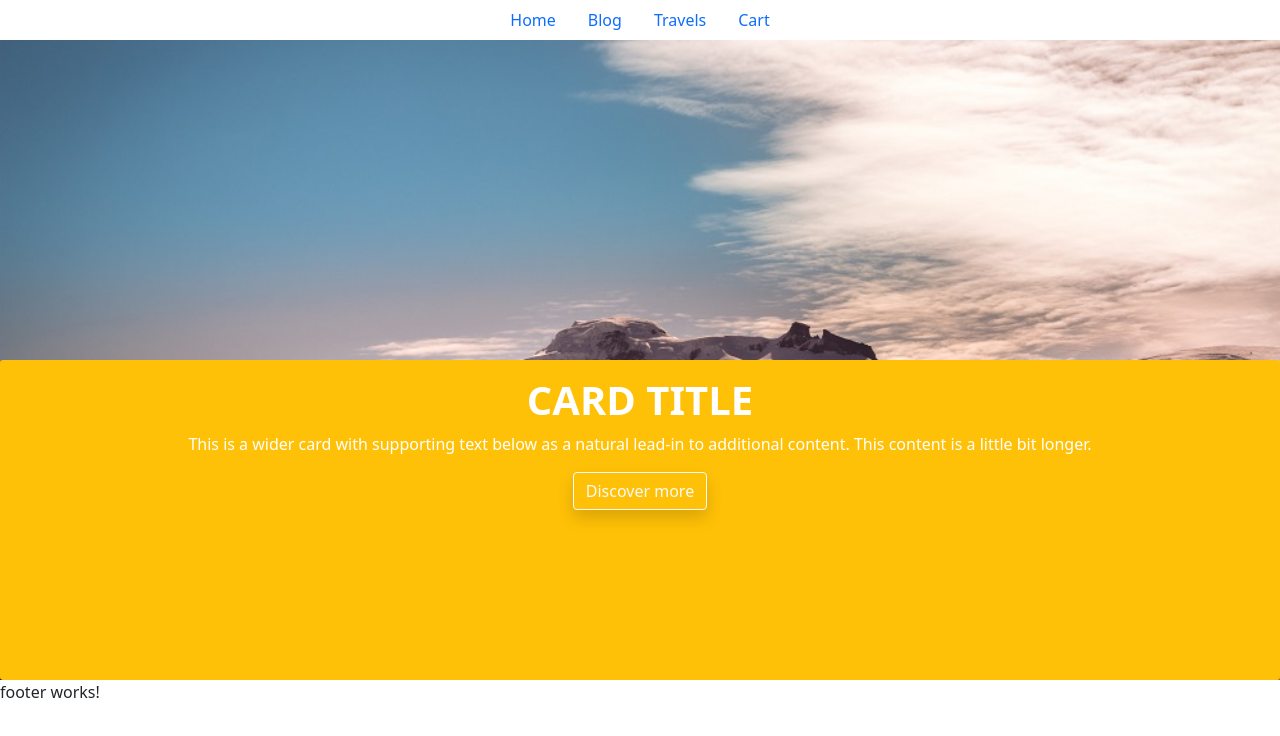
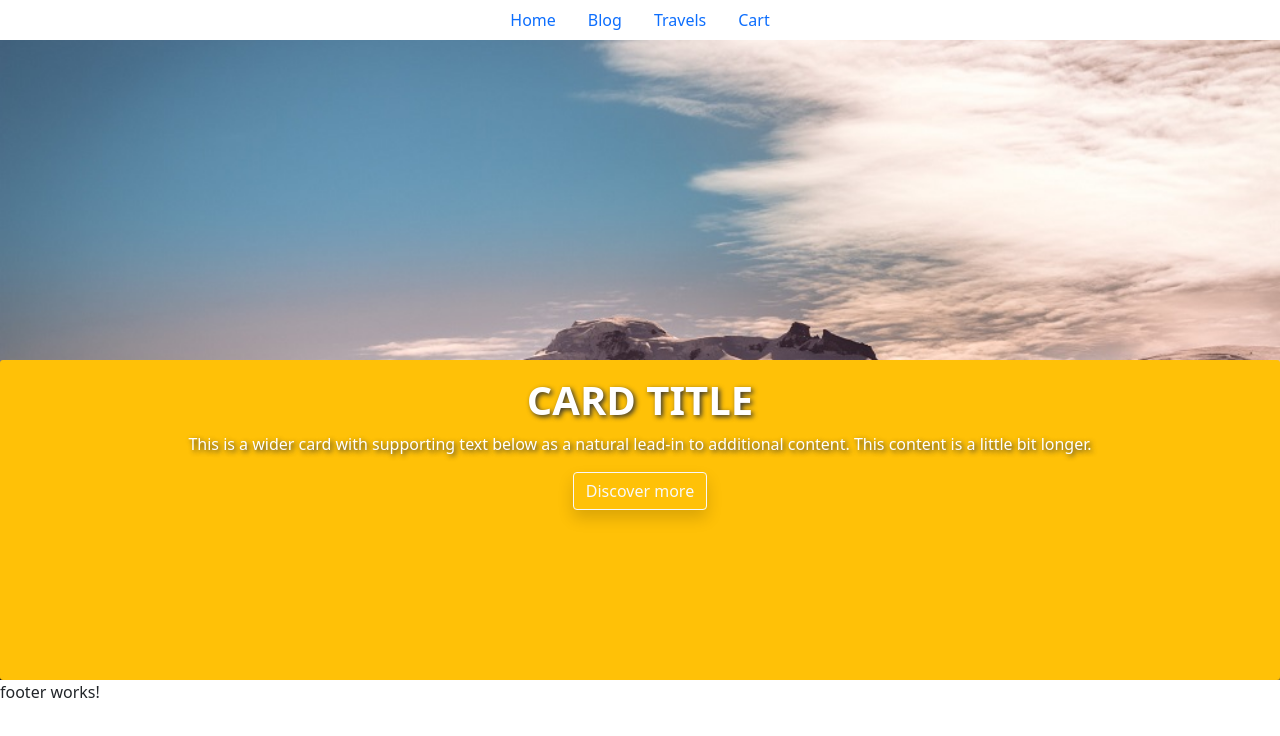
Before and after one commit to nat-oku/FE21-CR6-Natalia, an Angular app in the folder TravelAgency/: page / in a window 1280 px wide. Shown: the top 736 px of the page. Built offline with nearby package versions, Linux system fonts and the light colour scheme.

Commit message:
add global styles text shadow

```diff
--- a/TravelAgency/src/styles.css
+++ b/TravelAgency/src/styles.css
@@ -1,2 +1,6 @@
-/* You can add global styles to this file, and also import other style files */
+/* adding global styles for all elements */
+/* text transformation */
+.textShadow {
+  text-shadow: 2px 2px 5px #333;
+}
 /*# sourceMappingURL=styles.css.map */
--- a/TravelAgency/src/styles.scss
+++ b/TravelAgency/src/styles.scss
@@ -1 +1,6 @@
-/* You can add global styles to this file, and also import other style files */
+/* adding global styles for all elements */
+
+  /* text transformation */
+.textShadow {
+  text-shadow: 2px 2px 5px #333;
+}
```
Also changed, not shown: 1 other file (tests, documents, lock files or other folders).
